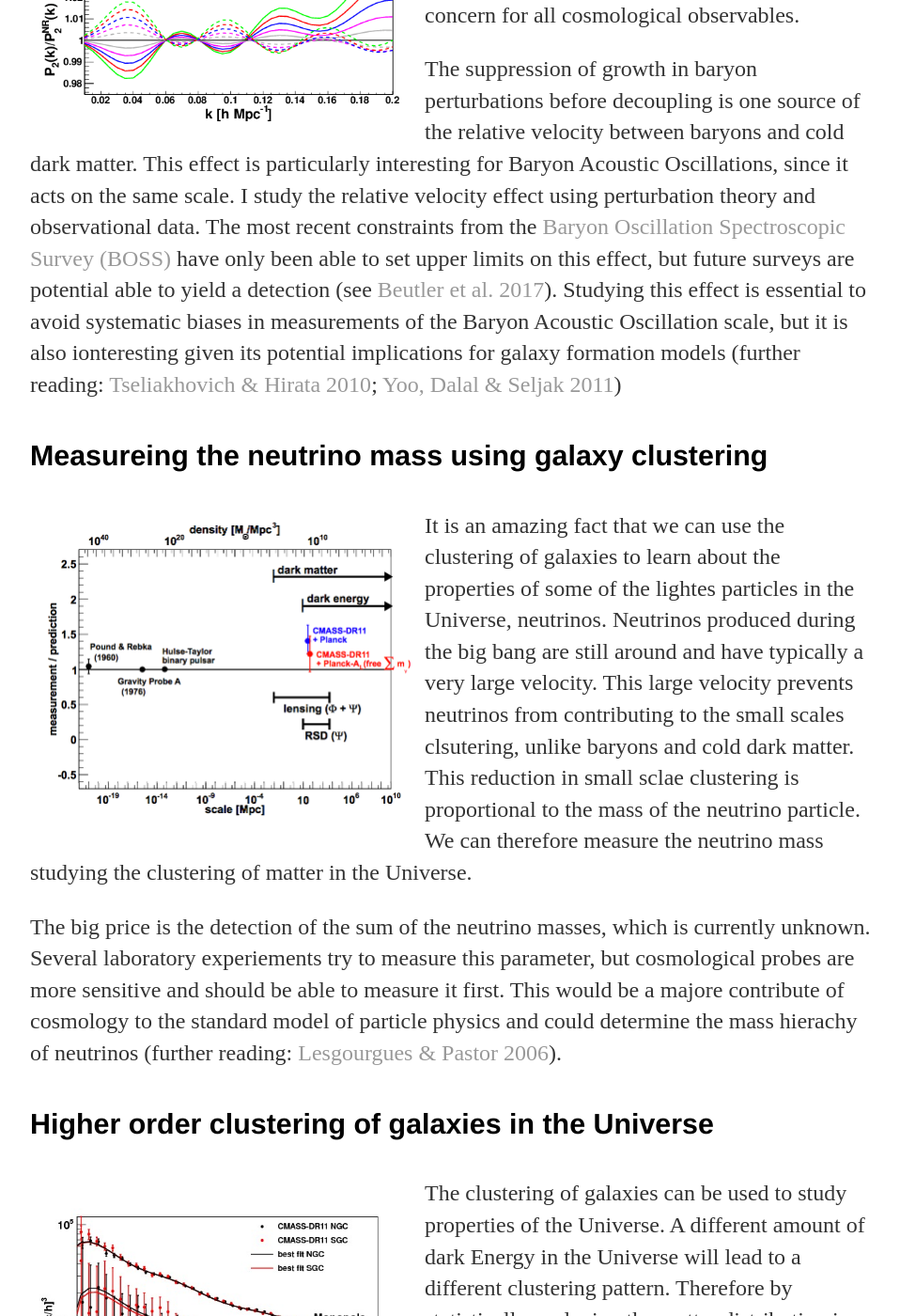
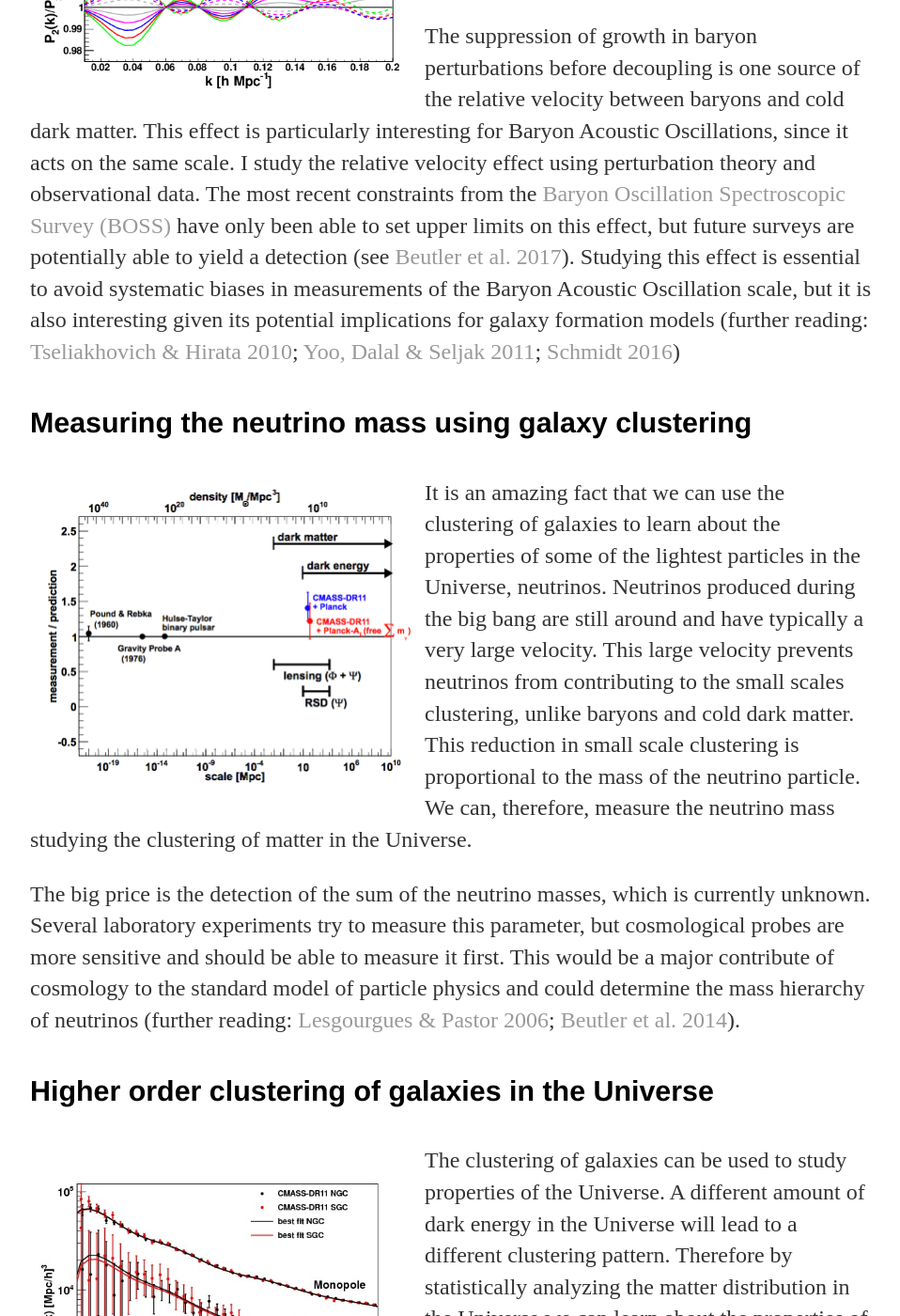
Before and after one commit to fbeutler/fbeutler.github.io, a Jekyll site: the page built from research/projects.html, in a window 1280 px wide and 1400 px high, scrolled down 1306 px. Shown: the whole window at 94% size, without its empty margins (160-1118 px from the left). Built offline with Jekyll 4.4.1, drawn with Linux system fonts in a browser that asks for light colours; some of the changed text lies outside the part shown.

Commit message:
Update projects.html

```diff
--- a/research/projects.html
+++ b/research/projects.html
@@ -7,21 +7,18 @@
   <p>Here I will discuss ideas and projects I am interested in. This page is work in progress...</p>
 
   <div class="post">
-    <h4>Constraining the Baryon Acoustic Oscillation scale using the large-scale strucure of the Universe</h4>
+    <h4>Constraining the Baryon Acoustic Oscillation scale using the large-scale structure of the Universe</h4>
 
     <img src="/static/BAO.png" alt="IMAGE OF BOSS BAO MEASUREMENT" width="600" align="left" style="padding:10px">
     <p>
-      The Baryon Acoustic Oscillation (BAO) scale has emerged in the last decade as one of the most powerful tools to constrain cosmological
-      models. This scale has been imprinted in the matter distribution by sound waves traveling in the very early Universe. We can
-      use galaxy surveys to measure this scale. The signal is located on very large scales, where
-      perturbation theory works quite relyably and therefore we have a very good theoretical understanding of this observable.
+      The Baryon Acoustic Oscillation (BAO) scale has emerged in the last decade as one of the most powerful tools to constrain cosmological models. This scale has been imprinted in the matter distribution by sound waves traveling in the very early Universe. We can use galaxy surveys to measure this scale. The signal is located on very large scales, where perturbation theory works quite reliably and therefore we have a very good theoretical understanding of this observable.
     </p>
 
     <p>
       The good theoretical understandin of this signal means that even with current observational constraints of less than 1%, we are still
       dominated by statistical, rather than systematic errors. This puts Baryon Acoustic Oscillations in a unique spot in cosmology and is
       one reason why this observable is at the core of many future cosmological experiements. The study of potential systematic constributions
-      to this observable is a big part my research and I am involved in the future <a href="https://www.euclid-ec.org/" targey="_blank">
+      to this observable is a big part of my research and I am involved in the future <a href="https://www.euclid-ec.org/" targey="_blank">
       Euclid</a> and <a href="http://desi.lbl.gov/" target="_blank">DESI</a> experiments, both of which
       intent to improve current measurements by another order of magnitude in the coming years. (further reading: <a href="https://arxiv.org/abs/astro-ph/0501171v1" target="_blank">Eisenstein et al. 2005</a>;
       <a href="https://arxiv.org/abs/astro-ph/0604362v1">Eisenstein, Seo, Sirko & Spergel 2007</a>; <a href="https://arxiv.org/abs/1607.03149v1" target="_blank">Beutler et al. 2016</a>;
@@ -30,43 +27,43 @@
   </div>
 
   <div class="post">
-    <h4>The relative velocity effect as a potential systematic for Baryon Acoustic Oscillations</h4>
+    <h4>The baryon - dark matter relative velocity effect</h4>
 
     <img src="/static/ratio_model_relvel_bv2.png" alt="IMAGE OF RELATIVE VELOCITY EFFECT" width="400" align="left" style="padding:10px">
     <p>
-      The relative velocity between cold dark matter and baryons has long been neglected, since it has been considered a small effect. In recent
-      years cosmological measurements have reached very high precision and systematic errors are a major concern for all cosmological observables.
+      The relative velocity between cold dark matter and baryons has long been neglected since it has been considered a small effect. In recent years
+cosmological measurements have reached very high precision and systematic errors are a major concern for all cosmological observables.
     </p>
     <p>
       The suppression of growth in baryon perturbations before decoupling is one source of the relative velocity between baryons and cold dark
       matter. This effect is particularly interesting for Baryon Acoustic Oscillations, since it acts on the same scale. I study the relative velocity effect using
       perturbation theory and observational data. The most recent constraints from the <a
       href="http://www.sdss3.org/surveys/boss.php" target="_blank">Baryon Oscillation Spectroscopic Survey (BOSS)</a> have
-      only been able to set upper limits on this effect, but future surveys are potential able to yield a detection (see <a href="https://arxiv.org/abs/1612.04720v3"
+      only been able to set upper limits on this effect, but future surveys are potentially able to yield a detection (see <a href="https://arxiv.org/abs/1612.04720v3"
       target="_blank">Beutler et al. 2017</a>). Studying this effect is
-      essential to avoid systematic biases in measurements of the Baryon Acoustic Oscillation scale, but it is also ionteresting given its
+      essential to avoid systematic biases in measurements of the Baryon Acoustic Oscillation scale, but it is also interesting given its
       potential implications for galaxy formation models (further reading: <a href="https://arxiv.org/abs/1005.2416v2" target="_blank">
-      Tseliakhovich & Hirata 2010</a>; <a href="https://arxiv.org/abs/1105.3732v1" target="_blank">Yoo, Dalal & Seljak 2011</a>)
+      Tseliakhovich & Hirata 2010</a>; <a href="https://arxiv.org/abs/1105.3732v1" target="_blank">Yoo, Dalal & Seljak 2011</a>; <a
+      href="https://arxiv.org/abs/1602.09059v3" target="_blank">Schmidt 2016</a>)
     </p>
   </div>
 
   <div class="post">
-    <h4>Measureing the neutrino mass using galaxy clustering</h4>
+    <h4>Measuring the neutrino mass using galaxy clustering</h4>
 
     <img src="/static/neutrino_mass_constraint.png" alt="IMAGE OF BOSS NEUTRINO MASS CONSTRAINTS" width="400" align="left" style="padding:10px">
     <p>
-      It is an amazing fact that we can use the clustering of galaxies to learn about the properties of some of the lightes particles in the
-      Universe, neutrinos. Neutrinos produced during the big bang are still around and have typically a very large velocity. This large velocity
-      prevents neutrinos from contributing to the small scales clsutering, unlike baryons and cold dark matter. This reduction in small sclae
-      clustering is proportional to the mass of the neutrino particle. We can therefore measure the neutrino mass studying the clustering of matter
-      in the Universe.
+      It is an amazing fact that we can use the clustering of galaxies to learn about the properties of some of the lightest particles in the Universe, neutrinos. Neutrinos produced during the big bang are still around and have typically a very large velocity. This large velocity prevents
+neutrinos from contributing to the small scales clustering, unlike baryons and cold dark matter. This reduction in small scale
+      clustering is proportional to the mass of the neutrino particle. We can, therefore, measure the neutrino mass studying the clustering of matter in
+the Universe.
     </p>
 
     <p>
-      The big price is the detection of the sum of the neutrino masses, which is currently unknown. Several laboratory experiements try to
-      measure this parameter, but cosmological probes are more sensitive and should be able to measure it first. This would be a majore
-      contribute of cosmology to the standard model of particle physics and could determine the mass hierachy of neutrinos (further reading:
-      <a href="https://arxiv.org/abs/astro-ph/0603494v2" target="_blank">Lesgourgues & Pastor 2006</a>).
+      The big price is the detection of the sum of the neutrino masses, which is currently unknown. Several laboratory experiments try to measure
+this parameter, but cosmological probes are more sensitive and should be able to measure it first. This would be a major
+      contribute of cosmology to the standard model of particle physics and could determine the mass hierarchy of neutrinos (further reading:
+      <a href="https://arxiv.org/abs/astro-ph/0603494v2" target="_blank">Lesgourgues & Pastor 2006</a>; <a href="https://arxiv.org/abs/1403.4599v2" target="_blank">Beutler et al. 2014</a>).
     </p>
   </div>
 
@@ -75,26 +72,24 @@
 
     <img src="/static/Beutler_et_al_2013_power_spectrum_final_result.jpg" alt="IMAGE OF BOSS POWER SPECTRUM" width="400" align="left" style="padding:10px">
     <p>
-      The clustering of galaxies can be used to study properties of the Universe. A different amount of dark Energy in the Universe will lead to a different
-      clustering pattern. Therefore by statistically analyzing the matter distribution in the Universe we can learn about the
-      properties of dark energy. Similarly we can learn about the age of the Universe, the amount of dark matter, the properties of neutrinos,
-      the nature of gravity and much more
+      The clustering of galaxies can be used to study properties of the Universe. A different amount of dark energy in the Universe will lead to a different clustering
+pattern. Therefore by statistically analyzing the matter distribution in the Universe we can learn about the
+      properties of dark energy. Similarly, we can learn about the age of the Universe, the amount of dark matter, the properties of neutrinos,
+      the nature of gravity and much more.
     </p>
     <p>
-      A statistically optimal approach to study the clustering of galaxies is the calculation of the so called N-point functions. The
-      lowest-order N-point function is a standard tool in such studies, but the inclusion of higher order N-point functions has been
-      prooven difficult. Higher order statistics can help to constrain the early Universe through measrements of primordial non-Gaussianity.
-      In can also help to constrain redshift-space distortion and neutrino mass measurements.
+      A statistically optimal approach to study the clustering of galaxies is the calculation of the so called N-point functions. The lowest-order N-point function is a standard tool in such studies, but the inclusion of higher order N-point functions has been proven difficult. Higher order statistics can help to constrain the early Universe through measurements of primordial non-Gaussianity.
+      It can also help to constrain redshift-space distortion and neutrino mass measurements.
     </p>
     <p>
       I am interested in developing efficient estimators for the galaxy bispectrum (Fourier-transform of the 3-point function) and use them
       for cosmological constraints. This project involves the development of statistically optimal estimators and to find computational
-      efficient algorithms to calculate these estimators. Ultimately this project will use the datasets like <a
+      efficient algorithms to calculate these estimators. Ultimately this project will use datasets like <a
       href="http://www.sdss3.org/surveys/boss.php" target="_blank">BOSS</a>, <a href="http://www.sdss.org/surveys/eboss/" target="_blank">
       eBOSS</a> and eventually
       <a href="https://www.euclid-ec.org/" targey="_blank">Euclid</a> and <a href="http://desi.lbl.gov/" target="_blank">DESI</a>
-      to constrain cosmological models (further reading: <a href="https://arxiv.org/abs/0710.4560v3" target="_blank">Dalal et al 2008</a>;
-      <a href="https://arxiv.org/abs/1603.06814v2" target="_blank">Tellarini et al.</a>).
+      to constrain cosmological models (further reading: <a href="https://arxiv.org/abs/0710.4560v3" target="_blank">Dalal et al 2008</a>; <a href="https://arxiv.org/abs/1502.01592" target="_blank">Ade et al. 2015</a>;
+      <a href="https://arxiv.org/abs/1603.06814v2" target="_blank">Tellarini et al. 2016</a>).
     </p>
   </div>
 
@@ -113,7 +108,7 @@
       One explanation for the accelaterdet late time expansion of the Univer (dark energy) could be a modification of General Relativity
       on very large scales. Redshift-space distortions are a very interesting tool to test such theories (further reading: <a
       href="http://adsabs.harvard.edu/abs/1987MNRAS.227....1K" target="_blank">Kaiser 1987</a>, <a href="https://arxiv.org/abs/1312.4611v2"
-      target="_blank">Beutler et al. 2014</a>; <a href="https://arxiv.org/abs/1706.02362v1" target="_blank">Hand, Seljak, Beutler & Vlah 2017</a>).
+      target="_blank">Beutler et al. 2014</a>; <a href="https://arxiv.org/abs/1610.09321v1" target="_blank">Perko, Senatore, Jennings & Wechsler 2016</a>; <a href="https://arxiv.org/abs/1706.02362v1" target="_blank">Hand, Seljak, Beutler & Vlah 2017</a>).
     </p>
   </div>
 </div>
```
